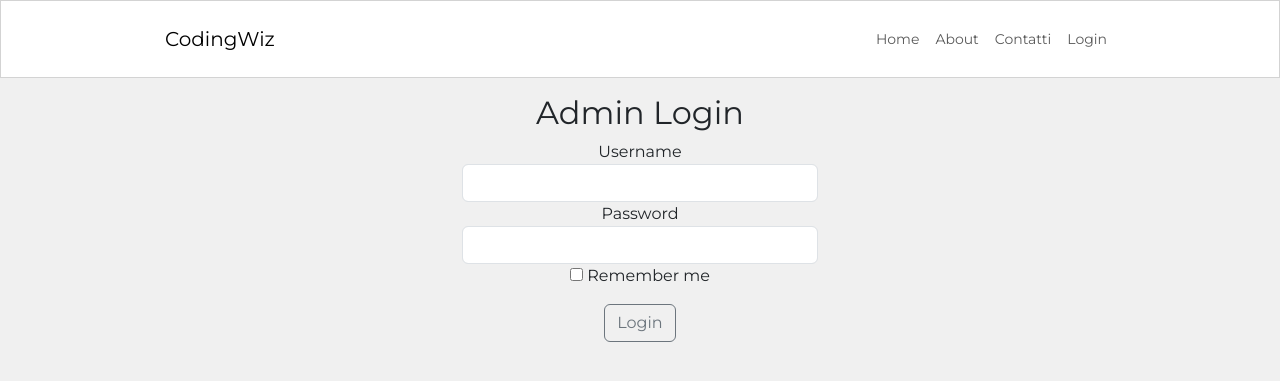
After one commit to AlessioPani/flask-blog, a Flask app: page /login in a window 1280 px wide. The commit adds this page. Shown: the top 381 px of the page. Run offline with Flask 3, Linux system fonts and the light colour scheme.

Commit message:
Added login functionality

```diff
--- a/blog/__init__.py
+++ b/blog/__init__.py
@@ -1,6 +1,7 @@
 from flask import Flask
 from flask_sqlalchemy import SQLAlchemy
 from flask_migrate import Migrate
+from flask_login import LoginManager
 from config import Config
 
 app = Flask(__name__)
@@ -8,6 +9,7 @@ app.config.from_object(Config)
 
 db = SQLAlchemy(app)
 migrate = Migrate(app, db)
+login_manager = LoginManager(app)
 
 with app.app_context():
     if db.engine.url.drivername=='sqlite':
--- /dev/null
+++ b/blog/forms.py
@@ -0,0 +1,9 @@
+from flask_wtf import FlaskForm
+from wtforms import BooleanField, PasswordField, StringField, SubmitField
+from wtforms.validators import data_required
+
+class LoginForm(FlaskForm):
+    username = StringField('Username', validators=[data_required()])
+    password = PasswordField('Password', validators=[data_required()])
+    remember_me = BooleanField('Remember me')
+    submit = SubmitField('Login')
--- a/blog/routes.py
+++ b/blog/routes.py
@@ -1,6 +1,8 @@
 from blog import app
-from blog.models import Post
-from flask import render_template
+from blog.models import Post, User
+from blog.forms import LoginForm
+from flask import flash, redirect, render_template, url_for
+from flask_login import current_user, login_user, logout_user
 
 
 @app.route("/")
@@ -19,3 +21,24 @@ def post_detail(post_id):
 @app.route("/about")
 def about():
     return render_template("about.html")
+
+
+@app.route("/login", methods=["GET", "POST"])
+def login():
+    if current_user.is_authenticated:  # type: ignore
+        return redirect(url_for('homepage'))
+    form = LoginForm()
+    if form.validate_on_submit():
+        user = User.query.filter_by(username=form.username.data).first()
+        if user is None or not user.check_password(form.password.data):
+            flash('Invalid username or password, try again.')
+            return redirect('login')
+        login_user(user, remember=form.remember_me.data)
+        return redirect(url_for('homepage'))
+    return render_template('login.html', form=form)
+
+
+@app.route('/logout', methods=["GET", "POST"])
+def logout():
+    logout_user()
+    return redirect(url_for('homepage'))
--- a/blog/templates/base.html
+++ b/blog/templates/base.html
@@ -19,18 +19,17 @@
             </button>
 
             <div class="collapse navbar-collapse" id="navbarSupportedContent">
-                <ul class="navbar-nav ms-auto">
-                  <li class="nav-item">
-                    <a class="nav-link" href="{{ url_for('homepage') }}">Home</a>
-                  </li>
-                  <li class="nav-item">
-                    <a class="nav-link" href="{{ url_for('about') }}">About</a>
-                  </li>
-                  <li class="nav-item">
-                    <a class="nav-link" href="#">Contatti</a>
-                  </li>
-                </ul>
-            </div>
+              <div class="navbar-nav ms-auto">
+                  <a class="nav-item nav-link" href="{{ url_for('homepage') }}">Home</a>
+                  <a class="nav-item nav-link" href="{{ url_for('about') }}">About</a>
+                  <a class="nav-item nav-link" href="#">Contatti</a>
+                  {% if current_user.is_authenticated %}
+                  <a class="nav-item nav-link" href="{{ url_for('logout') }}">Logout</a>
+                  {% else %}
+                  <a class="nav-item nav-link" href="{{ url_for('login') }}">Login</a>
+                  {% endif %}
+              </div>
+          </div>
 
         </div>
     </nav>
--- /dev/null
+++ b/blog/templates/login.html
@@ -0,0 +1,37 @@
+{% extends 'base.html' %}
+
+{% block title %}Login - CodingWiz{% endblock title %}
+
+{% block content %}
+<div class="container text-center mt-3">
+    <h2>Admin Login</h2>
+    <div class="row no-gutters justify-content-center">
+
+        <div class="col-md-4">
+            <form method="POST" novalidate>
+                {{ form.hidden_tag() }} <!-- csrf_token -->
+                <div class="form-group">
+                    {{ form.username.label }}
+                    {{ form.username(class="form-control") }}
+                </div>
+                <div class="form-group">
+                    {{ form.password.label }}
+                    {{ form.password(class="form-control") }}
+                </div>
+                <p>{{ form.remember_me() }} {{ form.remember_me.label }}</p>
+                {{ form.submit(class="btn btn-outline-secondary") }}
+            </form>
+
+            <div class="col-mt-3">
+                {% with messages = get_flashed_messages() %}
+                    {% if messages %}
+                        {% for message in messages  %}
+                        <p style="color: #dc3545">{{ message }}</p>
+                        {% endfor %}
+                    {% endif %}
+                {% endwith %}
+            </div>
+        </div>
+    </div>
+</div>
+{% endblock content %}
--- a/config.py
+++ b/config.py
@@ -3,5 +3,6 @@ import os
 BASE_DIR = os.path.abspath(os.path.dirname(__file__))
 
 class Config():
+    SECRET_KEY = os.environ.get('SECRET_KEY')
     SQLALCHEMY_DATABASE_URI = 'sqlite:///' + os.path.join(BASE_DIR, 'blog.db')
     SQLALCHEMY_TRACK_MODIFICATIONS = False
--- a/requirements.txt
+++ b/requirements.txt
@@ -3,8 +3,10 @@ autopep8==2.0.2
 click==8.1.3
 colorama==0.4.6
 Flask==2.2.3
+Flask-Login==0.6.2
 Flask-Migrate==4.0.4
 Flask-SQLAlchemy==3.0.3
+Flask-WTF==1.1.1
 greenlet==2.0.2
 itsdangerous==2.1.2
 Jinja2==3.1.2
@@ -15,3 +17,4 @@ python-dotenv==1.0.0
 SQLAlchemy==2.0.7
 typing_extensions==4.5.0
 Werkzeug==2.2.3
+WTForms==3.0.1
```
Also changed, not shown: blog/models.py (+9 -3 lines).
